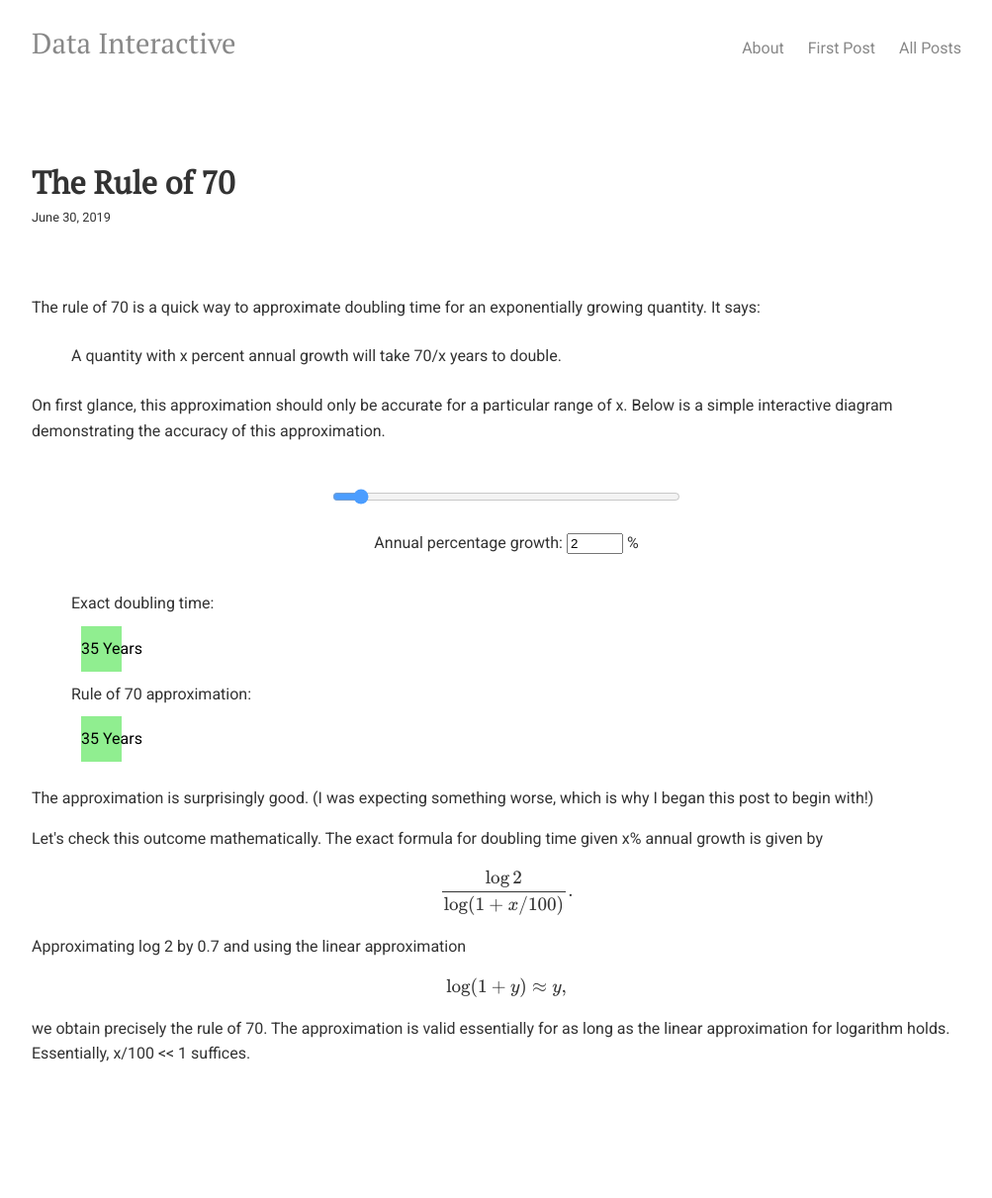
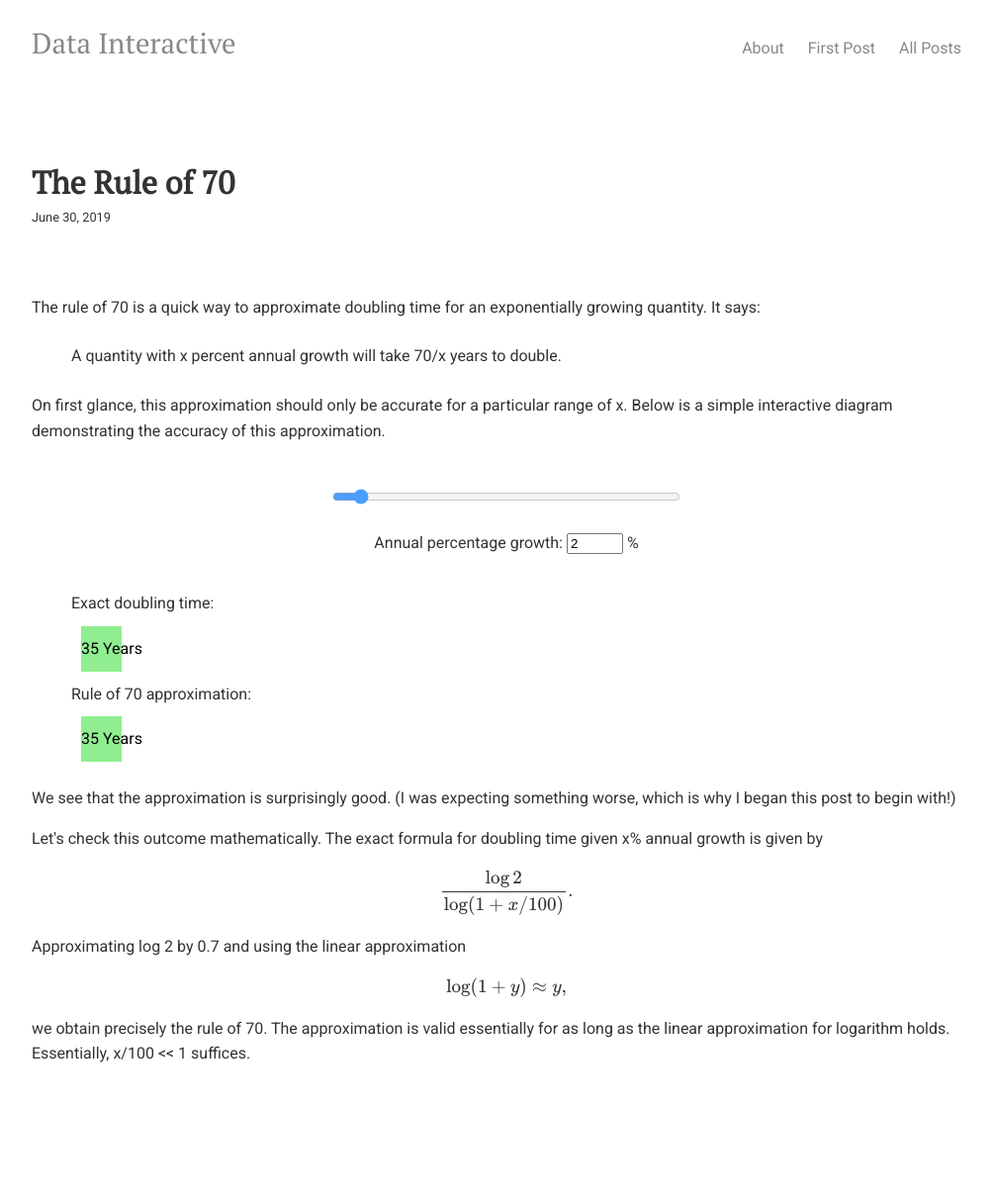
Before and after one commit to datainteractive/datainteractive.github.io, a Jekyll site: the page built from _posts/2019-06-30-the-rule-of-70.html, in a window 1280 px wide. Shown: the whole page at 99% size, without its empty margins (128-1131 px from the left). Built offline with Jekyll 4.4.1, drawn with Linux system fonts in a browser that asks for light colours; formulas are drawn with MathJax 3.

Commit message:
Update 2019-06-30-the-rule-of-70.html

```diff
--- a/_posts/2019-06-30-the-rule-of-70.html
+++ b/_posts/2019-06-30-the-rule-of-70.html
@@ -27,7 +27,7 @@
 </div>
 
 <p>
-The approximation is surprisingly good. (I was expecting something worse, which is why I began this post to begin with!)
+We see that the approximation is surprisingly good. (I was expecting something worse, which is why I began this post to begin with!)
 </p>
 
 <p>
```
